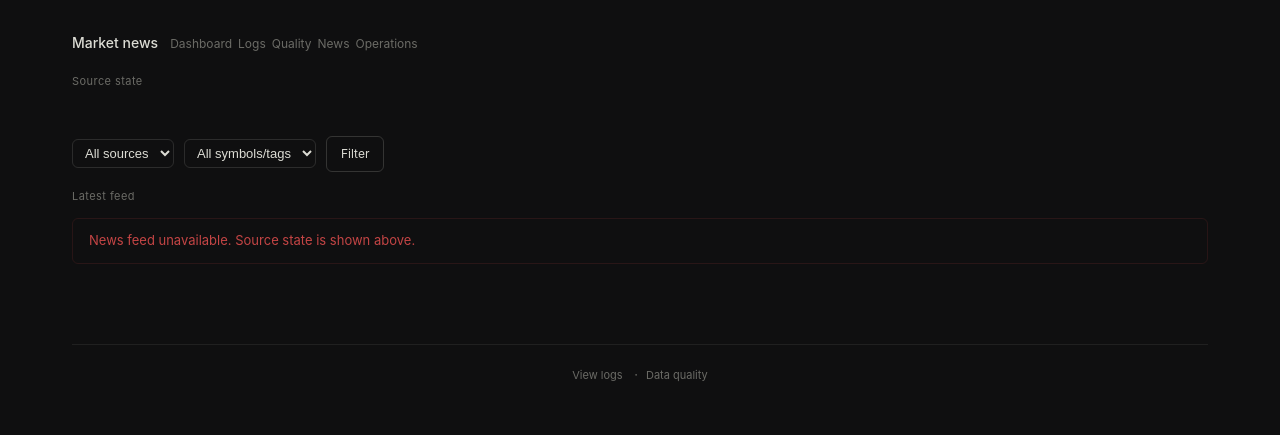
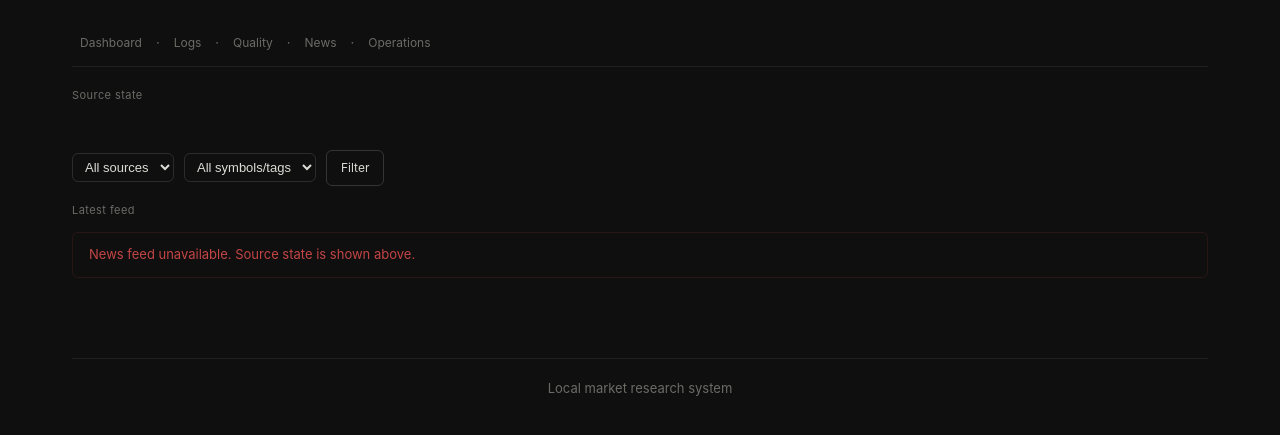
Before and after one commit to cpu23/trading-data-platform, a Python web app: template api/templates/news.html in a window 1280 px wide. Shown: the top 435 px of the page. Run offline with Jinja, Linux system fonts and the light colour scheme; the template is opened without the code that fills it, so the values that code supplies are empty.

Commit message:
fix: clarify dashboard navigation and cycle controls

```diff
--- a/api/static/app.js
+++ b/api/static/app.js
@@ -545,7 +545,7 @@
       var menu = document.getElementById('cycle-mode-select');
       if (!btn || btn.disabled) return;
       var cycleLabel = btn.querySelector('.btn-label');
-      var originalLabel = btn.getAttribute('data-original-label') || 'Refresh';
+      var originalLabel = btn.getAttribute('data-original-label') || 'Run due cycle';
       startBrailleSpinner(btn.querySelector('#cycle-spinner'));
       if (cycleLabel) cycleLabel.textContent = 'Starting ' + mode.replace('_', ' ') + '…';
       btn.disabled = true;
--- a/api/static/style.css
+++ b/api/static/style.css
@@ -1244,7 +1244,11 @@
 
 @media (max-width: 760px) {
   .page-header-left { align-items: center; }
+  .page-header-left > .nav-separator { display: none; }
   .page-header-meta { flex-basis: 100%; }
+  .health-summary { flex-wrap: wrap; align-items: center; }
+  .health-explanation { flex-basis: 100%; margin: 4px 0 0 12px; line-height: 1.4; }
+  .health-summary .health-explanation::before { content: none; }
   .timezone-control { max-width: 100%; }
   .calendar-toolbar { align-items: center; }
   .impact-legend { margin-left: 0; }
@@ -1260,6 +1264,40 @@
   }
 }
 
+/* Coherent operator navigation and control semantics. */
+.header-nav { display: inline-flex; align-items: center; gap: 4px; }
+.nav-separator { color: var(--fg-dim); margin: 0 2px; user-select: none; }
+.nav-link {
+  padding: 4px 7px; border: 1px solid transparent; border-radius: 5px;
+  color: var(--fg-dim); font-size: 12px; line-height: 1; text-decoration: none;
+}
+.nav-link:hover,
+.nav-link:focus-visible {
+  color: var(--fg); background: rgba(228, 182, 74, 0.08);
+  border-color: rgba(228, 182, 74, 0.24); outline: none;
+}
+.nav-link.is-active {
+  color: var(--fg); background: rgba(228, 182, 74, 0.13);
+  border-color: rgba(228, 182, 74, 0.38);
+}
+.page-header {
+  margin-bottom: 40px; padding-bottom: 12px;
+  border-bottom: 0.5px solid var(--hairline-faint);
+}
+.cycle-mode-select { max-width: 210px; }
+.health-explanation { color: var(--fg-dim); font-size: 11px; }
+.health-explanation::before { content: "·"; margin: 0 7px; }
+.calendar-toolbar { justify-content: flex-start; align-items: center; }
+.impact-legend { align-items: center; gap: 10px; }
+.impact-legend .impact-badge {
+  min-height: 0; padding: 0; border: 0; border-radius: 0; background: transparent;
+}
+.impact-legend .impact-badge::before {
+  content: ""; width: 5px; height: 5px; margin-right: 5px;
+  border-radius: 50%; background: currentColor;
+}
+.calendar-scroll { border-bottom: 0; }
+
 .sr-only {
   position: absolute;
   width: 1px;
--- a/api/templates/base.html
+++ b/api/templates/base.html
@@ -16,8 +16,7 @@
     {% block content %}{% endblock %}
 
     <footer class="page-footer">
-      {% if request.url.path == '/logs' %}<a href="/">Dashboard</a>{% else %}<a href="/logs">View logs</a>{% endif %}
-      <span class="dim" style="margin:0 8px">·</span><a href="/quality">Data quality</a>
+      <span class="dim">Local market research system</span>
     </footer>
   </div>
 
--- a/api/templates/logs.html
+++ b/api/templates/logs.html
@@ -5,7 +5,6 @@
 {% block content %}
   <header class="page-header" style="margin-bottom: 16px;">
     <div class="page-header-left">
-      <span class="page-header-title">System logs</span>
       {% include "partials/navigation.html" %}
     </div>
   </header>
--- a/api/templates/news.html
+++ b/api/templates/news.html
@@ -3,7 +3,6 @@
 {% block content %}
 <header class="page-header" style="margin-bottom: 20px;">
   <div class="page-header-left">
-    <span class="page-header-title">Market news</span>
     {% include "partials/navigation.html" %}
   </div>
 </header>
--- a/api/templates/operations.html
+++ b/api/templates/operations.html
@@ -1,10 +1,11 @@
 {% extends "base.html" %}
 {% block title %}Operations overview{% endblock %}
 {% block content %}
-<main aria-labelledby="operations-title" class="operations-overview">
+<main aria-label="Operations" class="operations-overview">
   <header class="section-header">
-    <div><h1 id="operations-title">Operations overview</h1><p class="dim">Bounded recent snapshot · {{ current_timezone }}</p></div>
     {% include "partials/navigation.html" %}
+    <span class="nav-separator" aria-hidden="true">·</span>
+    <span class="page-header-meta tabular">{{ current_timezone }}</span>
   </header>
 
   <section aria-labelledby="source-state-title">
--- a/api/templates/partials/events_section.html
+++ b/api/templates/partials/events_section.html
@@ -5,7 +5,7 @@
   <div class="calendar-toolbar section-heading">
     <span class="label">Economic calendar</span>
     <span class="calendar-timezone tabular">Times shown in {{ current_timezone }}</span>
-    <div class="impact-legend" aria-label="Impact legend">
+    <div class="impact-legend" aria-label="Impact severity legend">
       <span class="impact-badge impact-high">High</span>
       <span class="impact-badge impact-medium">Medium</span>
       <span class="impact-badge impact-low">Low</span>
@@ -13,7 +13,7 @@
   </div>
 
   {% if events_data is mapping and events_data.get('error') %}
-    <div class="error-block" role="alert">Calendar unavailable. Try Refresh or check Operations.</div>
+    <div class="error-block" role="alert">Calendar unavailable. Run a due cycle or check Operations.</div>
   {% else %}
   <details class="calendar-details">
     <summary class="calendar-toggle">
--- a/api/templates/partials/navigation.html
+++ b/api/templates/partials/navigation.html
@@ -1,7 +1,9 @@
 <nav class="header-nav" aria-label="Primary navigation">
-  <a class="quiet-link" href="/">Dashboard</a>
-  <a class="quiet-link" href="/logs">Logs</a>
-  <a class="quiet-link" href="/quality">Quality</a>
-  <a class="quiet-link" href="/news">News</a>
-  <a class="quiet-link" href="/operations">Operations</a>
+  {% set path = request.url.path %}
+  {% set pages = [('/', 'Dashboard'), ('/logs', 'Logs'), ('/quality', 'Quality'), ('/news', 'News'), ('/operations', 'Operations')] %}
+  {% for href, label in pages %}
+    {% if not loop.first %}<span class="nav-separator" aria-hidden="true">·</span>{% endif %}
+    {% set active = path == href or (href != '/' and path.startswith(href ~ '/')) %}
+    <a class="nav-link{% if active %} is-active{% endif %}" href="{{ href }}"{% if active %} aria-current="page"{% endif %}>{{ label }}</a>
+  {% endfor %}
 </nav>
--- a/api/templates/partials/system_health.html
+++ b/api/templates/partials/system_health.html
@@ -8,6 +8,11 @@
     <div class="health-summary">
       <span class="status-dot status-{{ 'success' if health.get('overall') == 'healthy' else 'partial' if health.get('overall') in ['degraded', 'unavailable'] else 'failed' }}"></span>
       <span>{{ health.get('overall', 'unknown') | replace('_', ' ') | title }}</span>
+      {% if health.get('overall') == 'degraded' %}
+        <span class="health-explanation">Data is stale or incomplete; services may still be running normally.</span>
+      {% elif health.get('overall') == 'healthy' %}
+        <span class="health-explanation">Services and data checks are current.</span>
+      {% endif %}
     </div>
 
     {% if health.get('error') %}
--- a/api/templates/quality.html
+++ b/api/templates/quality.html
@@ -5,7 +5,6 @@
 {% block content %}
   <header class="page-header" style="margin-bottom: 16px;">
     <div class="page-header-left">
-      <span class="page-header-title">Data quality</span>
       {% include "partials/navigation.html" %}
     </div>
   </header>
```
Also changed, not shown: api/templates/partials/header.html (+7 -7 lines), api/tests/test_cycle_ui.py (+5 -4 lines), api/tests/test_frontend_phase10.py (+8 -2 lines).
